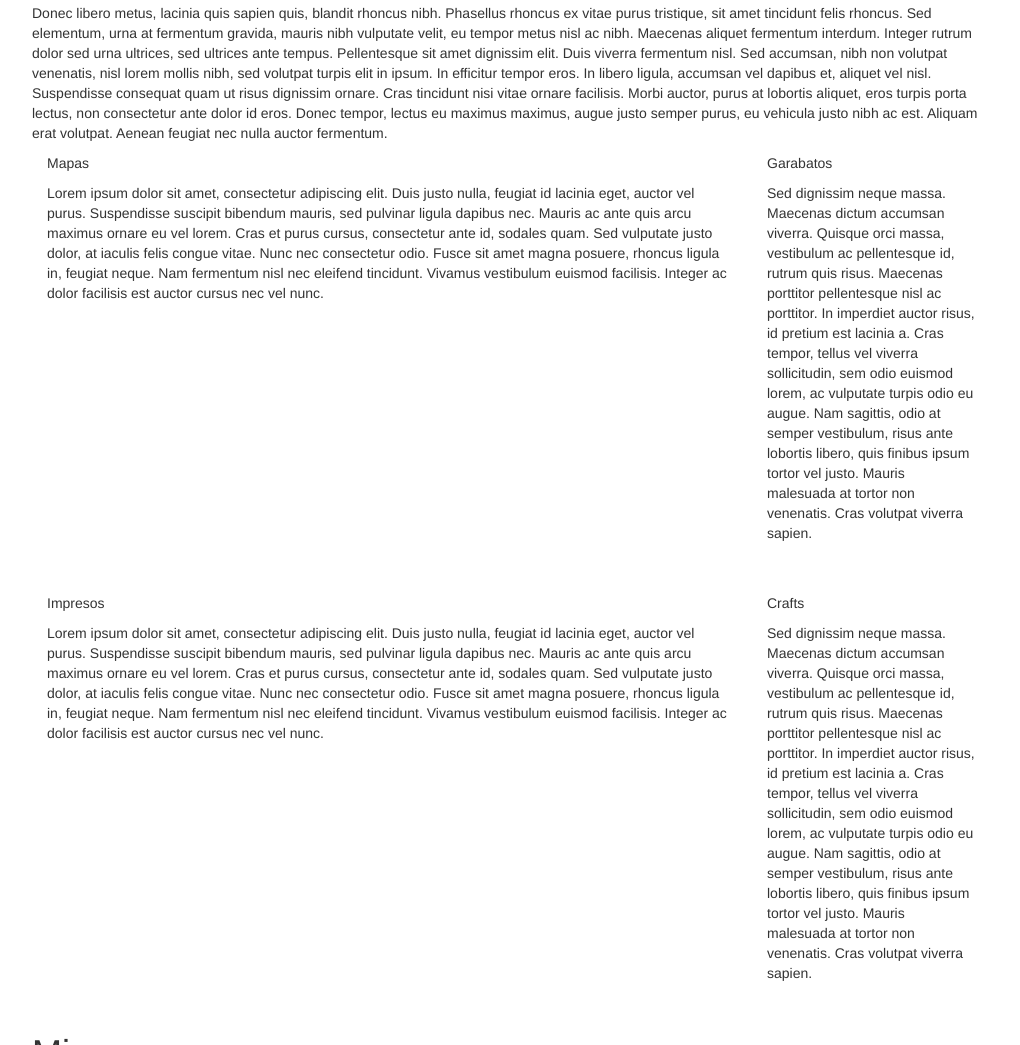
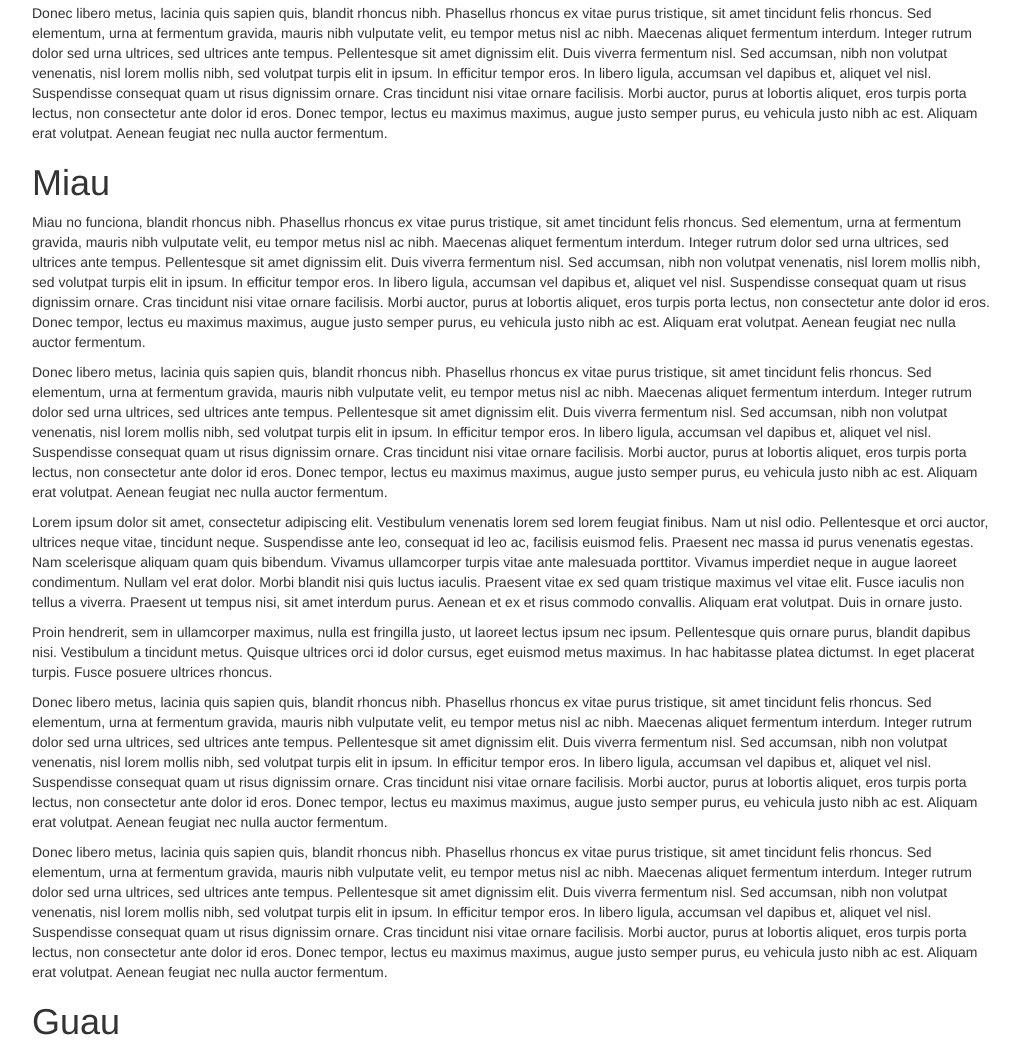
Before and after one commit to micmicto/blablabla, a plain HTML site: page index.html in a window 1280 px wide. Shown: the part 816-1861 px from the top of the page, without its empty margins (253-1273 px from the left). Drawn offline with Linux system fonts and the light colour scheme.

Commit message:
Update index.html

```diff
--- a/index.html
+++ b/index.html
@@ -80,14 +80,7 @@
                         <h1 id="proyectos">Proyectos</h1>
                         <p>Proin hendrerit, sem in ullamcorper maximus, nulla est fringilla justo, ut laoreet lectus ipsum nec ipsum. Pellentesque quis ornare purus, blandit dapibus nisi. Vestibulum a tincidunt metus. Quisque ultrices orci id dolor cursus, eget euismod metus maximus. In hac habitasse platea dictumst. In eget placerat turpis. Fusce posuere ultrices rhoncus.</p>
                         <p>Donec libero metus, lacinia quis sapien quis, blandit rhoncus nibh. Phasellus rhoncus ex vitae purus tristique, sit amet tincidunt felis rhoncus. Sed elementum, urna at fermentum gravida, mauris nibh vulputate velit, eu tempor metus nisl ac nibh. Maecenas aliquet fermentum interdum. Integer rutrum dolor sed urna ultrices, sed ultrices ante tempus. Pellentesque sit amet dignissim elit. Duis viverra fermentum nisl. Sed accumsan, nibh non volutpat venenatis, nisl lorem mollis nibh, sed volutpat turpis elit in ipsum. In efficitur tempor eros. In libero ligula, accumsan vel dapibus et, aliquet vel nisl. Suspendisse consequat quam ut risus dignissim ornare. Cras tincidunt nisi vitae ornare facilisis. Morbi auctor, purus at lobortis aliquet, eros turpis porta lectus, non consectetur ante dolor id eros. Donec tempor, lectus eu maximus maximus, augue justo semper purus, eu vehicula justo nibh ac est. Aliquam erat volutpat. Aenean feugiat nec nulla auctor fermentum.</p>
-                            <div class="col-lg-9">Mapas<p></p><p>Lorem ipsum dolor sit amet, consectetur adipiscing elit. Duis justo nulla, feugiat id lacinia eget, auctor vel purus. Suspendisse suscipit bibendum mauris, sed pulvinar ligula dapibus nec. Mauris ac ante quis arcu maximus ornare eu vel lorem. Cras et purus cursus, consectetur ante id, sodales quam. Sed vulputate justo dolor, at iaculis felis congue vitae. Nunc nec consectetur odio. Fusce sit amet magna posuere, rhoncus ligula in, feugiat neque. Nam fermentum nisl nec eleifend tincidunt. Vivamus vestibulum euismod facilisis. Integer ac dolor facilisis est auctor cursus nec vel nunc.</p>
-                           </div>
-                            <div class="col-lg-3"><p>Garabatos</p><p>Sed dignissim neque massa. Maecenas dictum accumsan viverra. Quisque orci massa, vestibulum ac pellentesque id, rutrum quis risus. Maecenas porttitor pellentesque nisl ac porttitor. In imperdiet auctor risus, id pretium est lacinia a. Cras tempor, tellus vel viverra sollicitudin, sem odio euismod lorem, ac vulputate turpis odio eu augue. Nam sagittis, odio at semper vestibulum, risus ante lobortis libero, quis finibus ipsum tortor vel justo. Mauris malesuada at tortor non venenatis. Cras volutpat viverra sapien.</p><br><br>
-                            </div>
-                            <div class="col-lg-9"><p>Impresos</p><p>Lorem ipsum dolor sit amet, consectetur adipiscing elit. Duis justo nulla, feugiat id lacinia eget, auctor vel purus. Suspendisse suscipit bibendum mauris, sed pulvinar ligula dapibus nec. Mauris ac ante quis arcu maximus ornare eu vel lorem. Cras et purus cursus, consectetur ante id, sodales quam. Sed vulputate justo dolor, at iaculis felis congue vitae. Nunc nec consectetur odio. Fusce sit amet magna posuere, rhoncus ligula in, feugiat neque. Nam fermentum nisl nec eleifend tincidunt. Vivamus vestibulum euismod facilisis. Integer ac dolor facilisis est auctor cursus nec vel nunc.</p>
-                           </div>
-                            <div class="col-lg-3"><p>Crafts</p><p>Sed dignissim neque massa. Maecenas dictum accumsan viverra. Quisque orci massa, vestibulum ac pellentesque id, rutrum quis risus. Maecenas porttitor pellentesque nisl ac porttitor. In imperdiet auctor risus, id pretium est lacinia a. Cras tempor, tellus vel viverra sollicitudin, sem odio euismod lorem, ac vulputate turpis odio eu augue. Nam sagittis, odio at semper vestibulum, risus ante lobortis libero, quis finibus ipsum tortor vel justo. Mauris malesuada at tortor non venenatis. Cras volutpat viverra sapien.</p><br><br>
-                            </div>
+
                         <h1 id="miau">Miau</h1>
                         <p>Miau no funciona, blandit rhoncus nibh. Phasellus rhoncus ex vitae purus tristique, sit amet tincidunt felis rhoncus. Sed elementum, urna at fermentum gravida, mauris nibh vulputate velit, eu tempor metus nisl ac nibh. Maecenas aliquet fermentum interdum. Integer rutrum dolor sed urna ultrices, sed ultrices ante tempus. Pellentesque sit amet dignissim elit. Duis viverra fermentum nisl. Sed accumsan, nibh non volutpat venenatis, nisl lorem mollis nibh, sed volutpat turpis elit in ipsum. In efficitur tempor eros. In libero ligula, accumsan vel dapibus et, aliquet vel nisl. Suspendisse consequat quam ut risus dignissim ornare. Cras tincidunt nisi vitae ornare facilisis. Morbi auctor, purus at lobortis aliquet, eros turpis porta lectus, non consectetur ante dolor id eros. Donec tempor, lectus eu maximus maximus, augue justo semper purus, eu vehicula justo nibh ac est. Aliquam erat volutpat. Aenean feugiat nec nulla auctor fermentum.</p>
                         <p>Donec libero metus, lacinia quis sapien quis, blandit rhoncus nibh. Phasellus rhoncus ex vitae purus tristique, sit amet tincidunt felis rhoncus. Sed elementum, urna at fermentum gravida, mauris nibh vulputate velit, eu tempor metus nisl ac nibh. Maecenas aliquet fermentum interdum. Integer rutrum dolor sed urna ultrices, sed ultrices ante tempus. Pellentesque sit amet dignissim elit. Duis viverra fermentum nisl. Sed accumsan, nibh non volutpat venenatis, nisl lorem mollis nibh, sed volutpat turpis elit in ipsum. In efficitur tempor eros. In libero ligula, accumsan vel dapibus et, aliquet vel nisl. Suspendisse consequat quam ut risus dignissim ornare. Cras tincidunt nisi vitae ornare facilisis. Morbi auctor, purus at lobortis aliquet, eros turpis porta lectus, non consectetur ante dolor id eros. Donec tempor, lectus eu maximus maximus, augue justo semper purus, eu vehicula justo nibh ac est. Aliquam erat volutpat. Aenean feugiat nec nulla auctor fermentum.</p>
```
